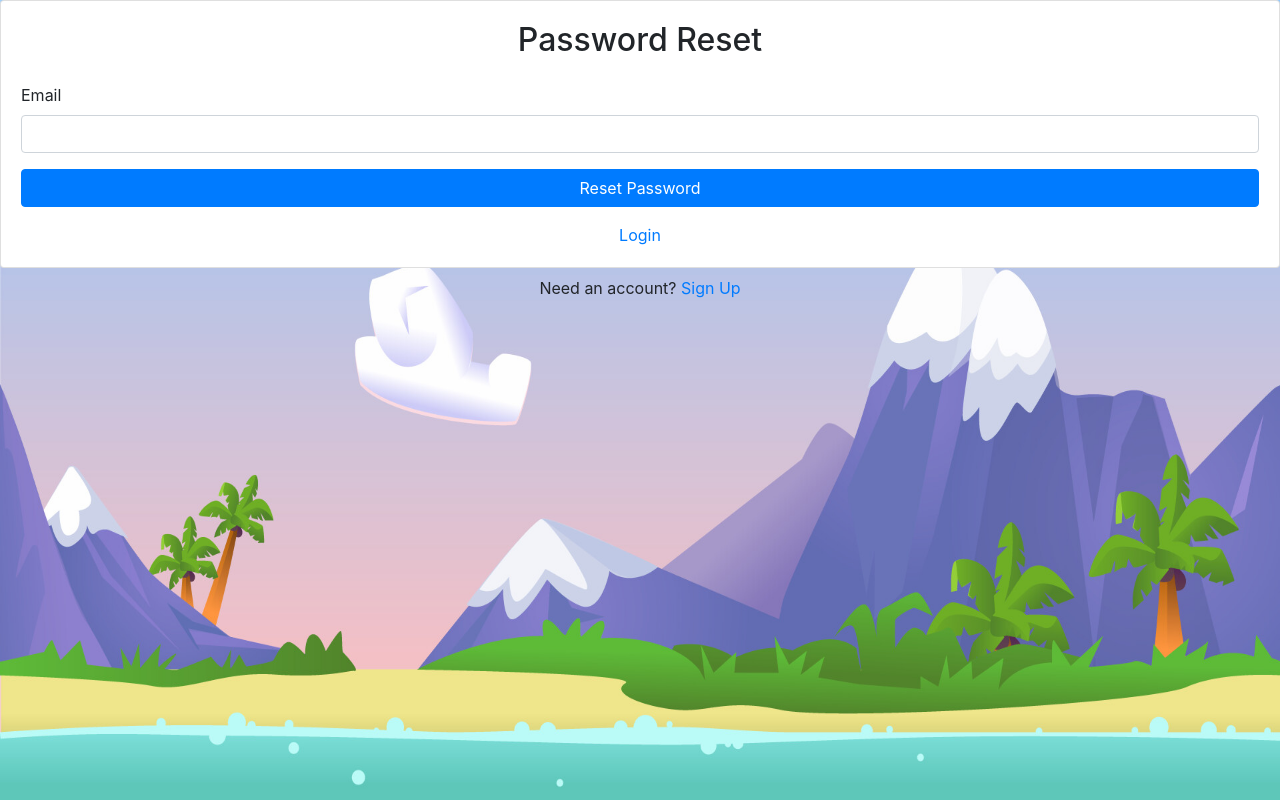
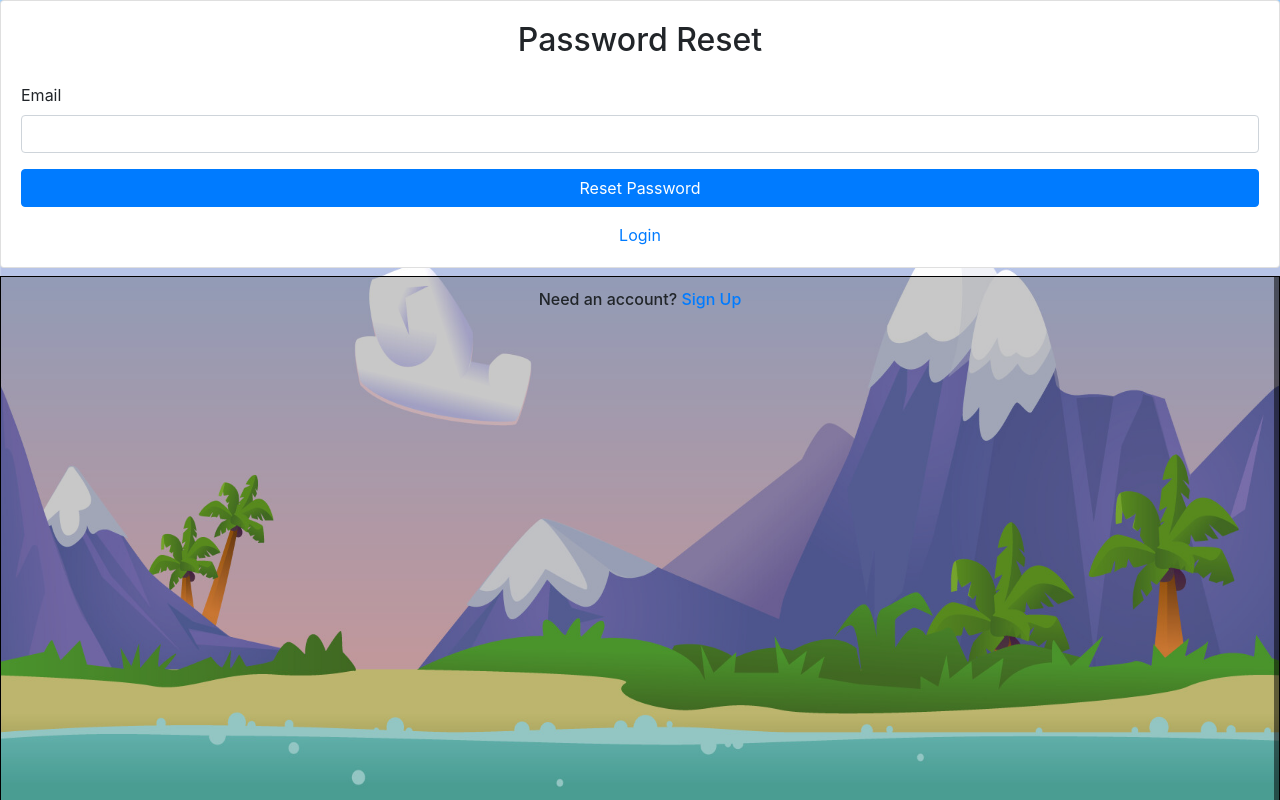
Before and after one commit to akshitpanday791/GameDev-IEEE, a React (Create React App) app: page /forgotpassword in a window 1280 px wide. Shown: the top 800 px of the page. Built offline with nearby package versions, Linux system fonts and the light colour scheme; no server answers.

Commit message:
Update maingame.css

```diff
--- a/src/Components/maingame/maingame.css
+++ b/src/Components/maingame/maingame.css
@@ -82,3 +82,32 @@
     font-size: 1rem;
     font-weight: 500;
 }
+
+.mt-2 {
+    padding: 10px 20px;
+    height: 85vh;
+    margin-top: 10px;
+    width: 100%;
+    background-color: rgba(0, 0, 0, 0.212);
+    box-shadow: inset -3px -3px rgba(0, 0, 0, 0.212);
+    border: 1px solid black;
+    box-shadow: inset -5px -5px rgba(0, 0, 0, 0.5);
+    outline: none;
+    font-size: 1rem;
+    font-weight: 500;
+}
+
+.listitem{
+    padding: 10px 20px;
+    height: 85vh;
+    color: #fff;
+    margin-top: 10px;
+    width: 100%;
+    background-color: rgba(0, 0, 0, 0.212);
+    box-shadow: inset -3px -3px rgba(0, 0, 0, 0.212);
+    border: 1px solid black;
+    box-shadow: inset -5px -5px rgba(0, 0, 0, 0.5);
+    outline: none;
+    font-size: 1rem;
+    font-weight: 500;
+}
```
